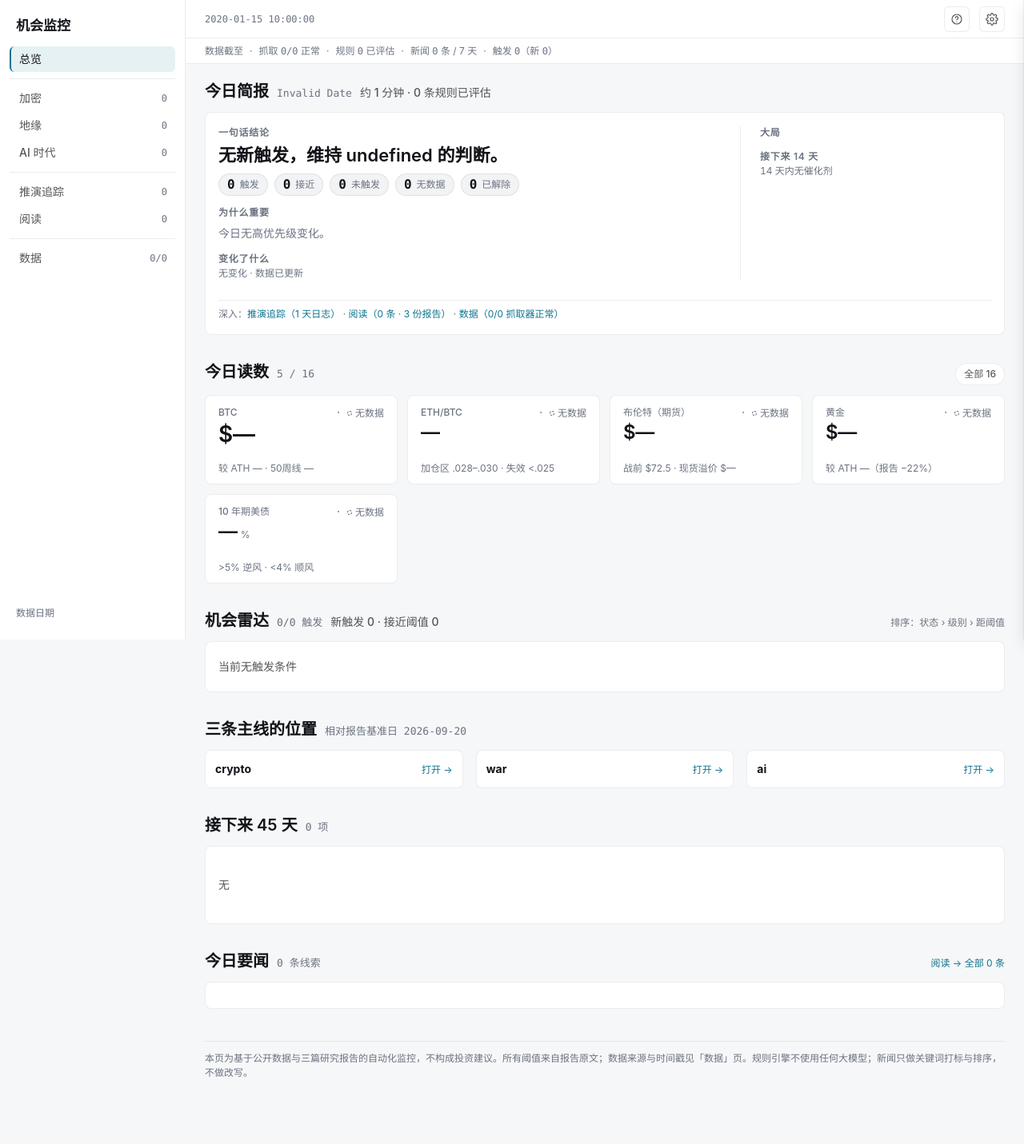
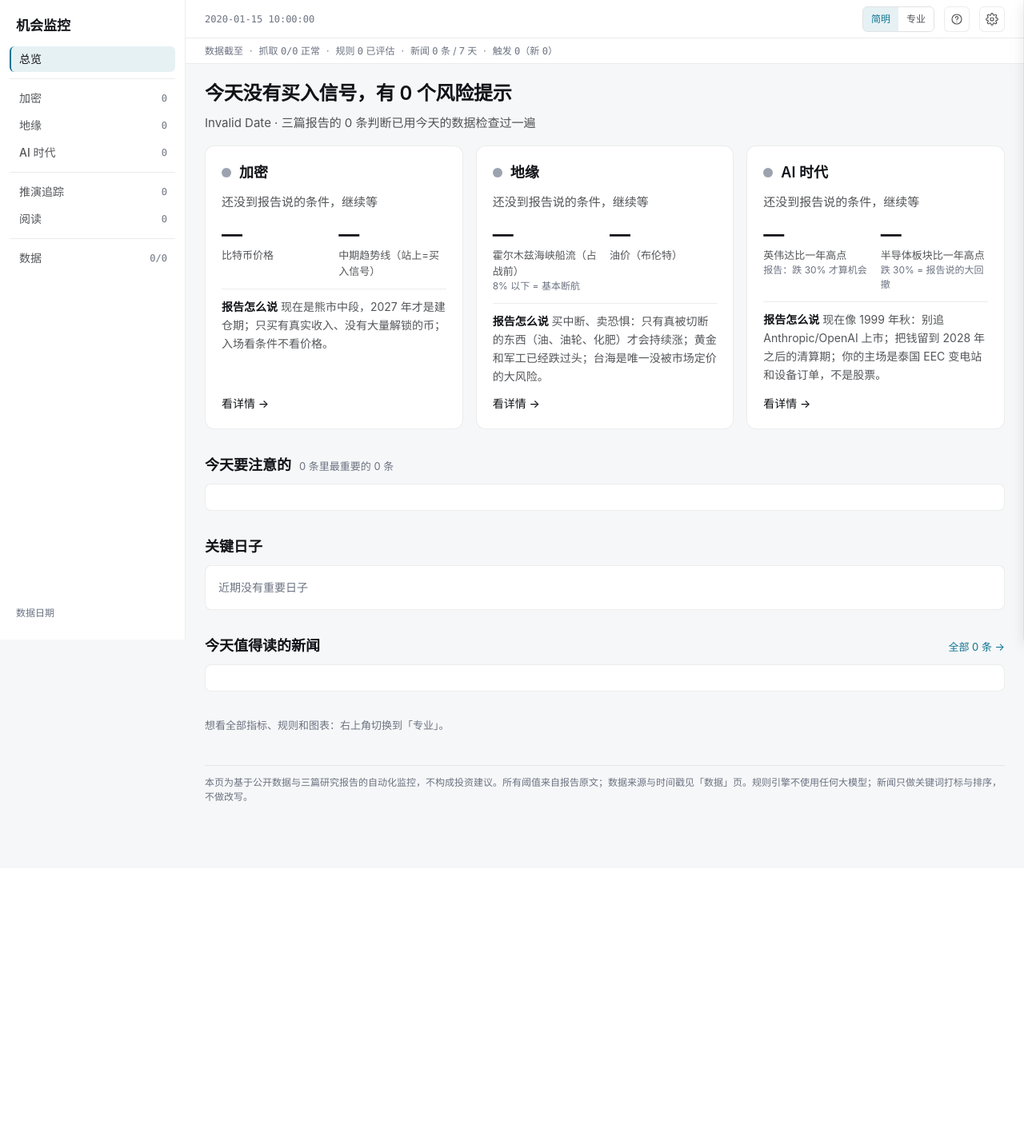
Before and after one commit to awakenedallianc/opportunity-monitor, a Python web app: template src/monitor/templates/index.html.j2 in a window 1280 px wide. Shown: the whole page at 80% size. After the commit the page ends 1002 px from the top, so only its background shows below. Run offline with Jinja, Linux system fonts and the light colour scheme; the template is opened without the code that fills it: most values are stand-ins (such as "Sample title", 1, 10 or a date in 2020).

Commit message:
feat(ui): simple mode by default — plain-language signals, 3 status cards, one chart per report; pro mode retained

```diff
--- a/src/monitor/rules.py
+++ b/src/monitor/rules.py
@@ -192,6 +192,7 @@ def evaluate_rules(rules: list[dict], ctx: RuleContext) -> list[dict]:
             "status": "fired" if ok is True else ("nodata" if ok is None else "idle"),
             "why": why,
             "priority": int(r.get("priority", 3)),
+            "plain": r.get("plain"),            # 白话解释（简明模式）
             "when": r.get("when"),              # 原始条件（仅供前端展示阈值/画条，不参与评估）
             "metric_keys": _metric_keys(r.get("when")),
         })
--- a/src/monitor/templates/assets/app.css
+++ b/src/monitor/templates/assets/app.css
@@ -349,3 +349,45 @@ details.appendix .body{padding-bottom:12px}
 }
 @media (prefers-reduced-motion:reduce){*{transition:none!important;animation:none!important}}
 @media print{.rail,nav.tabs,.bottombar,header.top .iconbtn,.drawer,.pop{display:none!important}section.tab{display:block!important}}
+
+/* ---------- 简明模式 ---------- */
+.s-verdict{font:600 24px/34px var(--font-sans);margin:20px 0 16px;letter-spacing:-.01em}
+.s-sub{font:400 15px/24px var(--font-sans);color:var(--ink-2);margin:-8px 0 16px}
+.s-grid{display:grid;gap:16px;grid-template-columns:repeat(auto-fit,minmax(300px,1fr))}
+.s-card{background:var(--surface);border:1px solid var(--border-hair);border-radius:12px;padding:20px;display:flex;flex-direction:column;gap:12px;cursor:pointer}
+.s-card:hover{border-color:var(--border)}
+.s-head{display:flex;align-items:center;gap:10px;font:600 18px/26px var(--font-sans)}
+.s-dot{width:12px;height:12px;border-radius:50%;background:var(--state-idle);flex:0 0 auto}
+.s-dot.opportunity{background:var(--st-opportunity)}.s-dot.warning{background:var(--st-warning)}.s-dot.invalidation{background:var(--st-invalidation)}.s-dot.event{background:var(--st-event)}
+.s-status{font:400 15px/24px var(--font-sans);color:var(--ink-2)}
+.s-nums{display:grid;grid-template-columns:1fr 1fr;gap:12px}
+.s-num{font:600 26px/32px var(--font-sans);letter-spacing:-.01em}
+.s-num small{font:400 13px/20px var(--font-sans);color:var(--muted);margin-left:4px}
+.s-lab{font:400 13px/20px var(--font-sans);color:var(--ink-2)}
+.s-vs{font:400 12px/18px var(--font-sans);color:var(--muted)}
+.s-say{font:400 14px/23px var(--font-sans);color:var(--ink-2);border-top:1px solid var(--border-hair);padding-top:10px}
+.s-say b{color:var(--ink);font-weight:600}
+.s-link{font:500 14px/22px var(--font-sans);margin-top:auto}
+.s-list{list-style:none;margin:0;padding:0}
+.s-list li{display:grid;grid-template-columns:20px 1fr auto;gap:12px;align-items:start;padding:12px 0;border-bottom:1px solid var(--border-hair);font:400 16px/26px var(--font-sans);cursor:pointer}
+.s-list li .s-dot{margin-top:7px}
+.s-list li .w{font:500 13px/26px var(--font-sans);color:var(--muted);white-space:nowrap}
+.s-list li .w.on{color:var(--st-opportunity)}.s-list li .w.bad{color:var(--st-invalidation)}
+.s-list li .m{font:400 13px/20px var(--font-sans);color:var(--muted)}
+.s-h{font:600 18px/26px var(--font-sans);margin:32px 0 10px;display:flex;align-items:baseline;gap:10px}
+.s-h .count{font:400 13px/20px var(--font-sans);color:var(--muted)}
+.s-h .right{margin-left:auto;font:400 13px/20px var(--font-sans)}
+.s-cap{font:400 14px/22px var(--font-sans);color:var(--ink-2);margin:8px 0 0}
+.s-cal{display:grid;grid-template-columns:auto 1fr;gap:6px 14px;font:400 15px/24px var(--font-sans)}
+.s-cal .d{font:600 15px/24px var(--font-mono);color:var(--ink-2);white-space:nowrap}
+.s-cal .n{color:var(--muted);font-size:13px}
+.s-news a{color:var(--ink);font:500 15px/24px var(--font-sans)}
+.s-news .m{font:400 12px/18px var(--font-sans);color:var(--muted)}
+.s-news>div{padding:8px 0;border-bottom:1px solid var(--border-hair)}
+.s-foot{margin:32px 0 0;font:400 13px/20px var(--font-sans);color:var(--muted)}
+.s-tiles{display:grid;grid-template-columns:repeat(auto-fit,minmax(150px,1fr));gap:12px}
+.s-tile{background:var(--surface);border:1px solid var(--border-hair);border-radius:12px;padding:14px 16px;cursor:pointer}
+.s-tile .s-num{font-size:24px;line-height:30px}
+@media (max-width:639px){.s-verdict{font-size:21px;line-height:30px}.s-nums{grid-template-columns:1fr 1fr}.s-num{font-size:22px;line-height:28px}.s-list li{font-size:15px;line-height:24px;grid-template-columns:16px 1fr;} .s-list li .w{grid-column:2}}
+
+.s-list.nonum li .m{display:none}
--- a/src/monitor/templates/assets/app.js
+++ b/src/monitor/templates/assets/app.js
@@ -60,7 +60,7 @@ function parseRule(r) {
   const n = nums(seg0);
   if (out.kind === 'compare') {
     if (c.op === 'between' && Array.isArray(c.value)) { out.lo = c.value[0]; out.hi = c.value[1]; out.cur = n[0] != null ? n[0] : null; }
-    else if (c.ref_metric) { const parts = seg0.split(/\s(gt|gte|lt|lte)\s/); out.cur = nums(parts[0])[0]; out.thr = nums(parts[2] || '')[0]; out.op = parts[1] || out.op; out.refLabel = c.ref_label || c.ref_metric; }
+    else if (c.ref_metric) { const parts = seg0.split(/\s(gt|gte|lt|lte)\s/); out.cur = nums(parts[0]).pop(); out.thr = nums(parts[2] || '').pop(); out.op = parts[1] || out.op; out.refLabel = c.ref_label || c.ref_metric; }
     else { out.cur = n[0]; out.thr = typeof c.value === 'number' ? c.value : n[1]; }
   } else if (out.kind === 'change' || out.kind === 'drawdown') { const m = seg0.match(/([−+-]?\d+(?:\.\d+)?)%/); out.cur = m ? parseFloat(m[1].replace(MINUS, '-')) : null; out.thr = c.value; out.unit = '%'; }
   else if (out.kind === 'news') { const m = seg0.match(/内\s*(\d+)\s*家/); out.cur = m ? +m[1] : null; out.thr = c.min_sources; out.unit = ' 家'; out.op = 'gte'; }
@@ -334,8 +334,61 @@ function renderChrome() {
   document.getElementById('watchstrip').innerHTML = [['BTC', 'px.BTC', 'chg24h.BTC'], ['布伦特', 'px.BRENT', 'chg1d.BRENT'], ['黄金', 'px.GOLD', 'chg1d.GOLD'], ['US10Y', 'px.US10Y', null]].map(([l, k, d]) => `<span data-metric="${k}">${l} <b>${k === 'px.US10Y' ? fmtNum(v(k), 2) + '%' : fmtPx(v(k))}</b> ${d ? dirHtml(v(d)) : ''}</span>`).join('');
 }
 
+// ---------- 简明模式 ----------
+const MODE = { v: LS('mode') || 'simple' };
+const GLOSS = [['BTC', '比特币'], ['ETH/BTC', '以太坊相对比特币'], ['ETH', '以太坊'], ['周线收于 50 周均线之上', '站上中期趋势线'], ['50 周均线', '中期趋势线'], ['200 周均线', '长期趋势线'], ['实现价格', '持有者平均成本'], ['ETF', '基金'], ['净流入', '资金流入'], ['净流出', '资金流出'], ['较 52 周高', '比一年高点'], ['较 1 年高点', '比一年高点'], ['较 ATH', '比历史高点'], ['较 6 个月高点', '比半年高点'], ['回撤', '下跌'], ['高收益债利差', '垃圾债借钱成本'], ['市值/年化收入', '市值除以年收入'], ['P/S', '市值/收入'], ['REV', '链上收入'], ['话题 24h 内 ≥', '今天有'], ['家来源', '家媒体在报道'], ['24h 内 ≥', '今天有'], ['预测市场', '赌盘'], ['Polymarket', '赌盘'], ['Kalshi', '赌盘']];
+function plainOf(r) { if (r.plain) return r.plain; let t = r.title || ''; for (const [a, b] of GLOSS) t = t.split(a).join(b); return t; }
+function fmtBig(x, unit) { if (x == null || isNaN(x)) return '—'; unit = unit || ''; const a = Math.abs(x); let s; if (a >= 1e12) s = neg((x / 1e12).toFixed(2)) + ' 万亿'; else if (a >= 1e8) s = neg((x / 1e8).toFixed(a >= 1e10 ? 0 : 1)) + ' 亿'; else if (a >= 1e4) s = neg((x / 1e4).toFixed(a >= 1e6 ? 0 : 2)) + ' 万'; else if (a >= 100) s = neg(x.toFixed(0)); else if (a >= 1) s = neg(x.toFixed(2)); else s = neg(x.toFixed(4)); return unit + s; }
+const pct0 = x => x == null ? '—' : neg((x > 0 ? '+' : '') + Math.round(x)) + '%';
+function vsBase(metricKey, cur) { const b = BASE.find(x => x.metric === metricKey); if (!b || b.baseline_value == null || cur == null) return ''; if (b.fmt === 'pct' || b.fmt === 'num') { const d = cur - b.baseline_value; return `报告写作时 ${esc(b.baseline_display || b.baseline_value)} → ${d > 0 ? '升' : (d < 0 ? '降' : '持平')} ${neg(Math.abs(d).toFixed(b.fmt === 'pct' ? 0 : 2))}${b.fmt === 'pct' ? ' 个百分点' : ''}`; } const ch = (cur / b.baseline_value - 1) * 100; return `报告写作时 ${esc(b.baseline_display || fmtPx(b.baseline_value))} → ${ch >= 0 ? '涨' : '跌'} ${Math.abs(ch).toFixed(0)}%`; }
+const SIMPLE = {
+  crypto: { name: '加密', tab: 'crypto', say: '现在是熊市中段，2027 年才是建仓期；只买有真实收入、没有大量解锁的币；入场看条件不看价格。',
+    nums: [['px.BTC', '比特币价格', x => '$' + fmtBig(x), 'athdd.BTC', x => `比历史高点低 ${Math.abs(Math.round(x))}%`], ['crypto.btc.wma50', '中期趋势线（站上=买入信号）', x => '$' + fmtBig(x), null, null], ['crypto.ethbtc', '以太坊相对比特币', x => fmtNum(x, 3), null, () => '报告加仓区 0.028–0.030'], ['crypto.fng', '市场情绪（0 恐慌–100 贪婪）', x => fmtNum(x, 0), null, () => meta('crypto.fng').label || '']],
+    chart: () => chartCard({ id: 's-btc', series: [{ key: 'px.BTC', label: '比特币', role: 'focal' }, { key: 'crypto.btc.wma50', label: '中期趋势线', role: 'context' }, { key: 'crypto.btc.wma200', label: '长期趋势线', role: 'context' }], thresholds: [{ value: 53600, label: '报告失效线 $5.36万', color: cssVar('--st-invalidation') }], desc: '', takeaway: '比特币与两条趋势线', yFmt: x => '$' + fmtBig(x), range: '1Y' }),
+    cap: '报告说：站上中期趋势线（灰虚线上方那条）可以开始分批买；跌破红线，报告的整套判断作废。' },
+  war: { name: '地缘', tab: 'geo', say: '买中断、卖恐惧：只有真被切断的东西（油、油轮、化肥）才会持续涨；黄金和军工已经跌过头；台海是唯一没被市场定价的大风险。',
+    nums: [['chokepoint.hormuz.ratio', '霍尔木兹海峡船流（占战前）', x => Math.round(x * 100) + '%', null, () => '8% 以下 = 基本断航'], ['px.BRENT', '油价（布伦特）', x => '$' + fmtNum(x, 0), 'vs_prewar.BRENT', x => `比战前高 ${Math.round(x)}%`], ['dd_ath.GOLD', '黄金比高点', x => pct0(x), null, () => '报告：黄金这次没能避险'], ['pm.taiwan_clash_2027', '赌盘：2027 前台海冲突', x => Math.round(x) + '%', null, () => '演习期间曾到 30%']],
+    chart: () => chartCard({ id: 's-hormuz', series: [{ key: 'chokepoint.hormuz.transits', label: '霍尔木兹每日船数', role: 'focal' }], thresholds: [{ value: v('chokepoint.hormuz.baseline') || 0, label: '战前平均' }], takeaway: '霍尔木兹海峡每天通过的船', desc: '', yFmt: x => fmtNum(x, 0), range: '1Y' }),
+    cap: '报告说：先看这条通道有没有恢复。船流回到战前七成以上，油价和运费就会掉头向下（"卖事实"）。' },
+  ai: { name: 'AI 时代', tab: 'ai', say: '现在像 1999 年秋：别追 Anthropic/OpenAI 上市；把钱留到 2028 年之后的清算期；你的主场是泰国 EEC 变电站和设备订单，不是股票。',
+    nums: [['dd52w.NVDA', '英伟达比一年高点', x => pct0(x), null, () => '报告：跌 30% 才算机会'], ['dd52w.SOXX', '半导体板块比一年高点', x => pct0(x), null, () => '跌 30% = 报告说的大回撤'], ['pm.anthropic_ipo', '赌盘：Anthropic 年内上市', x => Math.round(x) + '%', null, () => '报告：散户入场时刻'], ['dd52w.KOSPI', '韩国股市比一年高点', x => pct0(x), null, () => '报告说裂缝已出现']],
+    chart: () => chartCard({ id: 's-sox', series: [{ key: 'px.SOXX', label: '半导体', role: 'focal', transform: idx }, { key: 'px.NVDA', label: '英伟达', transform: idx }, { key: 'px.KOSPI', label: '韩国股市', transform: idx }], thresholds: [{ value: 100, label: '一年前 = 100' }], takeaway: 'AI 核心资产一年走势', desc: '', yFmt: x => fmtNum(x, 0), range: '1Y' }),
+    cap: '报告说：这轮钱流向了卖铲子的人（芯片、电力设备、交易所），不是买币的人；等这条线从高点跌三成，才是普通人的买点。' },
+};
+function reportStatus(rep) { const rs = byReport(rep).filter(r => r.report === rep); const inv = rs.filter(r => r.fired && r.level === 'invalidation'); const opp = rs.filter(r => r.fired && r.level === 'opportunity'); const warn = rs.filter(r => r.fired && r.level === 'warning'); const near = rs.filter(r => r._near); if (inv.length) return { st: 'invalidation', text: `报告的判断出问题了：${plainOf(inv[0])}` }; if (opp.length) return { st: 'opportunity', text: `出现 ${opp.length} 个买入信号：${plainOf(opp[0])}` }; if (warn.length) return { st: 'warning', text: `${warn.length} 个风险提示，最重要的是：${plainOf([...warn].sort((a, b) => a.priority - b.priority || radarSort(a, b))[0])}` }; return { st: 'idle', text: near.length ? `还没到报告说的条件；${near.length} 个信号接近触发` : '还没到报告说的条件，继续等' }; }
+function simpleCard(rep, big) { const c = SIMPLE[rep]; const s = reportStatus(rep); const nums = c.nums.slice(0, big ? 4 : 2).map(([k, lab, f, dk, df]) => { const x = v(k); const d = dk ? v(dk) : null; return `<div data-metric="${esc(k)}"><div class="s-num">${x == null ? '—' : f(x)}</div><div class="s-lab">${esc(lab)}</div><div class="s-vs">${d != null && df ? esc(df(d)) : (df && !dk ? esc(df()) : vsBase(k, x))}</div></div>`; }).join(''); return `<div class="s-card" data-goto="${c.tab}"><div class="s-head"><span class="s-dot ${s.st}"></span>${esc(c.name)}</div><div class="s-status">${esc(s.text)}</div><div class="s-nums">${nums}</div><div class="s-say"><b>报告怎么说</b> ${esc(c.say)}</div>${big ? '' : `<div class="s-link">看详情 →</div>`}</div>`; }
+function simpleRule(r, showState) { const st = r.fired ? (r.level === 'invalidation' ? '已触发' : '已触发') : (r._near ? '接近' : (r.status === 'nodata' ? '缺数据' : '未触发')); const cls2 = r.fired ? (r.level === 'invalidation' ? 'bad' : 'on') : ''; return `<li data-rule="${esc(r.rule_id)}"><span class="s-dot ${r.fired ? r.level : ''}"></span><span>${esc(plainOf(r))}${r.is_new && r.fired ? ' <span class="chip new">新</span>' : ''}<div class="m">${r._p && r._p.text ? r._p.text : ''}</div></span>${showState ? `<span class="w ${cls2}">${st}</span>` : `<span class="w">${LEVEL[r.level]}</span>`}</li>`; }
+function simpleCal(filterFn, n) { const rows = CAL.filter(e => e.days_to >= 0).filter(filterFn || (() => true)).slice(0, n || 3); return rows.length ? `<div class="s-cal">${rows.map(e => `<span class="d">${e.days_to === 0 ? '今天' : e.days_to + ' 天后'}</span><span>${esc(e.title)}${e.note ? `<div class="n">${esc(String(e.note).slice(0, 40))}</div>` : ''}</span>`).join('')}</div>` : '<div class="muted">近期没有重要日子</div>'; }
+function simpleNews(filterFn, n) { const cs = clusters(filterFn).slice(0, n || 5); return `<div class="s-news">${cs.map(c => `<div data-id="${esc(c.lead.id)}"><a href="${esc(c.lead.link)}" target="_blank" rel="noopener">${esc(c.lead.title)}</a><div class="m">${esc(c.label)} · ${c.c24} 家媒体 · ${esc(c.lead.source)} · ${ageLabel(c.lead.published || c.lead.first_seen)}</div></div>`).join('')}</div>`; }
+function renderSimpleOverview() {
+  const el = document.getElementById('tab-overview'); const newR = fired.filter(r => r.is_new); const inv = fired.filter(r => r.level === 'invalidation'); const opp = fired.filter(r => r.level === 'opportunity');
+  const verdict = inv.length ? `注意：报告的 ${inv.length} 个判断出了问题` : (opp.length ? `今天有 ${opp.length} 个买入信号，${fired.length - opp.length} 个风险提示` : `今天没有买入信号，有 ${fired.filter(r => r.level === 'warning').length} 个风险提示`);
+  const top = [...fired].sort((a, b) => b._score - a._score || a.priority - b.priority).slice(0, 5);
+  let h = `<div class="s-verdict">${esc(verdict)}</div><div class="s-sub">${new Date(TODAY).toLocaleDateString('zh-CN', { month: 'long', day: 'numeric', weekday: 'long' })} · 三篇报告的 ${RULES.length} 条判断已用今天的数据检查过一遍</div>`;
+  h += `<div class="s-grid">${simpleCard('crypto')}${simpleCard('war')}${simpleCard('ai')}</div>`;
+  h += `<div class="s-h">今天要注意的 <span class="count">${fired.length} 条里最重要的 ${top.length} 条</span></div><div class="card"><ul class="s-list nonum">${top.map(r => simpleRule(r, false)).join('')}</ul></div>`;
+  h += `<div class="s-h">关键日子</div><div class="card">${simpleCal(e => e.days_to <= 30, 4)}</div>`;
+  h += `<div class="s-h">今天值得读的新闻 <span class="right"><a href="#read" data-goto="read">全部 ${NEWS.length} 条 →</a></span></div><div class="card">${simpleNews(null, 5)}</div>`;
+  h += `<div class="s-foot">想看全部指标、规则和图表：右上角切换到「专业」。</div>`;
+  el.innerHTML = h;
+}
+function renderSimpleReport(tab) {
+  const rep = { crypto: 'crypto', geo: 'war', ai: 'ai' }[tab]; const el = document.getElementById('tab-' + tab); const c = SIMPLE[rep]; const rp = (D.reports || []).find(r => r.id === rep) || {};
+  const key = byReport(rep).filter(r => r.report === rep && r.priority <= 2 && (r.level === 'opportunity' || r.level === 'invalidation' || r.level === 'warning')).sort((a, b) => (a.level === 'opportunity' ? 0 : a.level === 'invalidation' ? 1 : 2) - (b.level === 'opportunity' ? 0 : b.level === 'invalidation' ? 1 : 2) || stateRank(a) - stateRank(b) || a.priority - b.priority).slice(0, 8);
+  let h = `<div class="s-verdict" style="margin-bottom:4px">${esc(rp.title || c.name)}</div><div class="s-sub">${esc(rp.window || '')} · 报告基准日 2026-09-20</div>`;
+  h += simpleCard(rep, true);
+  h += `<div class="s-h">一张图</div>${c.chart()}<div class="s-cap">${esc(c.cap)}</div>`;
+  h += `<div class="s-h">报告的买入 / 放弃信号 <span class="count">${key.filter(r => r.fired).length}/${key.length} 已触发</span></div><div class="card"><ul class="s-list">${key.map(r => simpleRule(r, true)).join('')}</ul></div>`;
+  h += `<div class="s-h">接下来</div><div class="card">${simpleCal(e => e.report === rep, 4)}</div>`;
+  h += `<div class="s-h">相关新闻</div><div class="card">${simpleNews(n => (n.topics || []).some(t => TOPICS[t] && TOPICS[t].report === rep), 5)}</div>`;
+  h += `<div class="s-foot">全部 ${byReport(rep).length} 条规则、43 个标的、所有图表在「专业」模式。</div>`;
+  el.innerHTML = h; initCharts(el);
+}
+function setMode(m) { MODE.v = m; LS('mode', m); document.querySelectorAll('#mode-seg button').forEach(b => b.setAttribute('aria-pressed', String(b.dataset.v === m))); document.documentElement.setAttribute('data-mode', m); }
+
 // ---------- tabs & routing ----------
-const renderers = { overview: renderOverview, crypto: () => renderReport('crypto'), geo: () => renderReport('geo'), ai: () => renderReport('ai'), track: renderTrack, read: renderRead, data: renderData };
+const renderers = { overview: () => MODE.v === 'simple' ? renderSimpleOverview() : renderOverview(), crypto: () => MODE.v === 'simple' ? renderSimpleReport('crypto') : renderReport('crypto'), geo: () => MODE.v === 'simple' ? renderSimpleReport('geo') : renderReport('geo'), ai: () => MODE.v === 'simple' ? renderSimpleReport('ai') : renderReport('ai'), track: renderTrack, read: renderRead, data: renderData };
+document.getElementById('mode-seg').addEventListener('click', e => { const b = e.target.closest('button'); if (!b || b.dataset.v === MODE.v) return; setMode(b.dataset.v); ['overview', 'crypto', 'geo', 'ai'].forEach(t => rendered[t] = false); instances.forEach(c => { try { c.dispose(); } catch (err) {} }); instances.length = 0; show(document.querySelector('nav.tabs [aria-selected="true"]').dataset.tab); });
 const rendered = {};
 function show(tab) {
   if (!renderers[tab]) tab = 'overview';
@@ -354,7 +407,7 @@ document.addEventListener('click', e => { if (!e.target.closest('.pop') && !e.ta
 if (window.matchMedia) window.matchMedia('(prefers-color-scheme: dark)').addEventListener('change', () => { if (SETTINGS.theme === 'auto') applySettings(); });
 
 function boot() {
-  applySettings(); renderChrome();
+  applySettings(); setMode(MODE.v); renderChrome();
   const hash = location.hash.replace('#', ''); const initial = renderers[hash] ? hash : (LS('tab') || 'overview'); show('overview'); if (initial !== 'overview') show(initial);
   if (hash.startsWith('rule=')) openRule(hash.slice(5)); if (hash.startsWith('metric=')) openMetric(decodeURIComponent(hash.slice(7)));
   const pre = ['crypto', 'geo', 'ai', 'track', 'read', 'data']; const idle = window.requestIdleCallback || (cb => setTimeout(cb, 400)); const step = () => { const t = pre.shift(); if (!t) return; if (!rendered[t]) { try { renderers[t](); rendered[t] = true; } catch (e) { console.error(e); } } idle(step); }; idle(step);
--- a/src/monitor/templates/index.html.j2
+++ b/src/monitor/templates/index.html.j2
@@ -30,6 +30,7 @@
       <span class="brand">机会监控</span>
       <span class="date" id="hdr-date">{{ date }}</span>
       <span class="spacer"></span>
+      <span class="seg" id="mode-seg" title="简明：白话、少字、少图；专业：全部指标与规则"><button data-v="simple">简明</button><button data-v="pro">专业</button></span>
       <button class="iconbtn" id="btn-help" title="快捷键 (?)" aria-label="快捷键"><svg viewBox="0 0 24 24"><circle cx="12" cy="12" r="9"/><path d="M9.5 9.5a2.5 2.5 0 1 1 3.5 2.3c-.7.4-1 1-1 1.7"/><path d="M12 17h.01"/></svg></button>
       <button class="iconbtn" id="btn-settings" title="设置" aria-label="设置" aria-haspopup="true"><svg viewBox="0 0 24 24"><circle cx="12" cy="12" r="3"/><path d="M19.4 15a1.7 1.7 0 0 0 .3 1.8l.1.1a2 2 0 1 1-2.8 2.8l-.1-.1a1.7 1.7 0 0 0-1.8-.3 1.7 1.7 0 0 0-1 1.5V21a2 2 0 1 1-4 0v-.1a1.7 1.7 0 0 0-1.1-1.5 1.7 1.7 0 0 0-1.8.3l-.1.1a2 2 0 1 1-2.8-2.8l.1-.1a1.7 1.7 0 0 0 .3-1.8 1.7 1.7 0 0 0-1.5-1H3a2 2 0 1 1 0-4h.1a1.7 1.7 0 0 0 1.5-1.1 1.7 1.7 0 0 0-.3-1.8l-.1-.1a2 2 0 1 1 2.8-2.8l.1.1a1.7 1.7 0 0 0 1.8.3H9a1.7 1.7 0 0 0 1-1.5V3a2 2 0 1 1 4 0v.1a1.7 1.7 0 0 0 1 1.5 1.7 1.7 0 0 0 1.8-.3l.1-.1a2 2 0 1 1 2.8 2.8l-.1.1a1.7 1.7 0 0 0-.3 1.8V9a1.7 1.7 0 0 0 1.5 1H21a2 2 0 1 1 0 4h-.1a1.7 1.7 0 0 0-1.5 1z"/></svg></button>
     </header>
```
Also changed, not shown: config/rules.yaml (+89 -0 lines).
